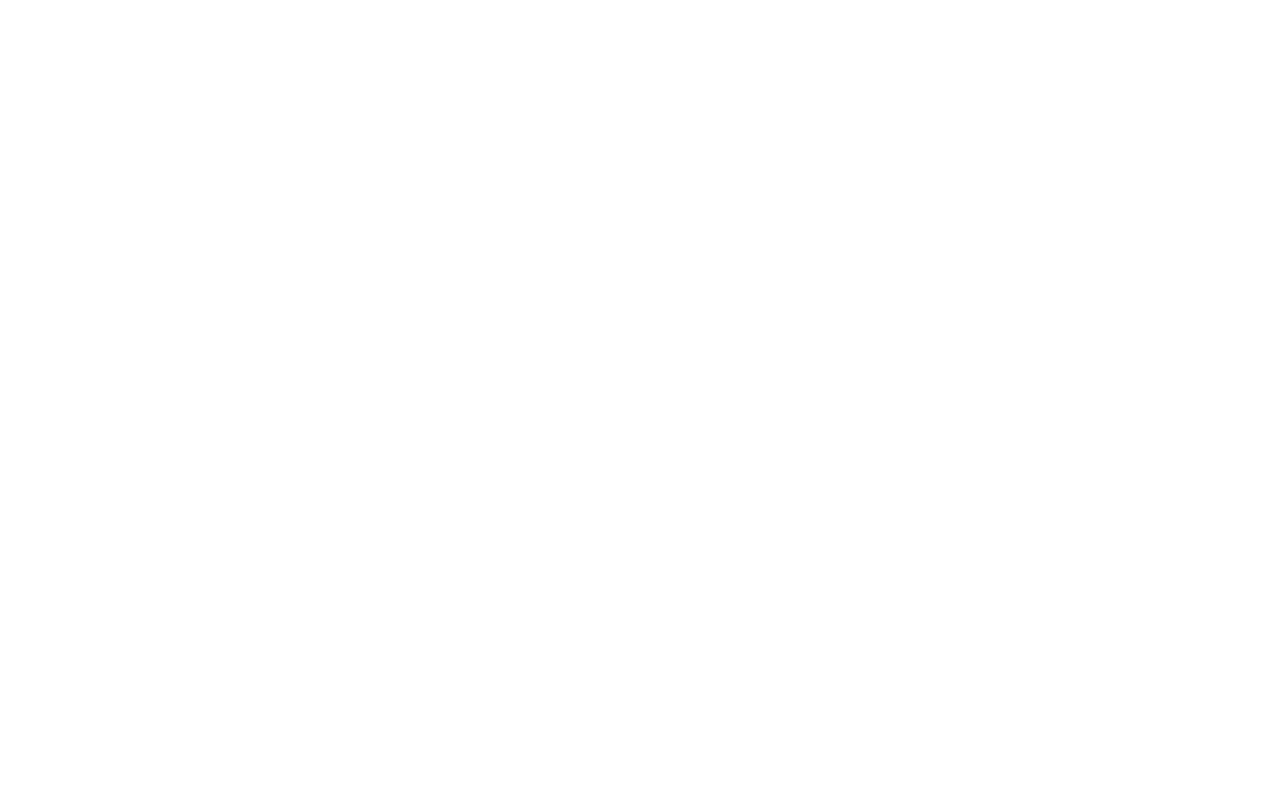
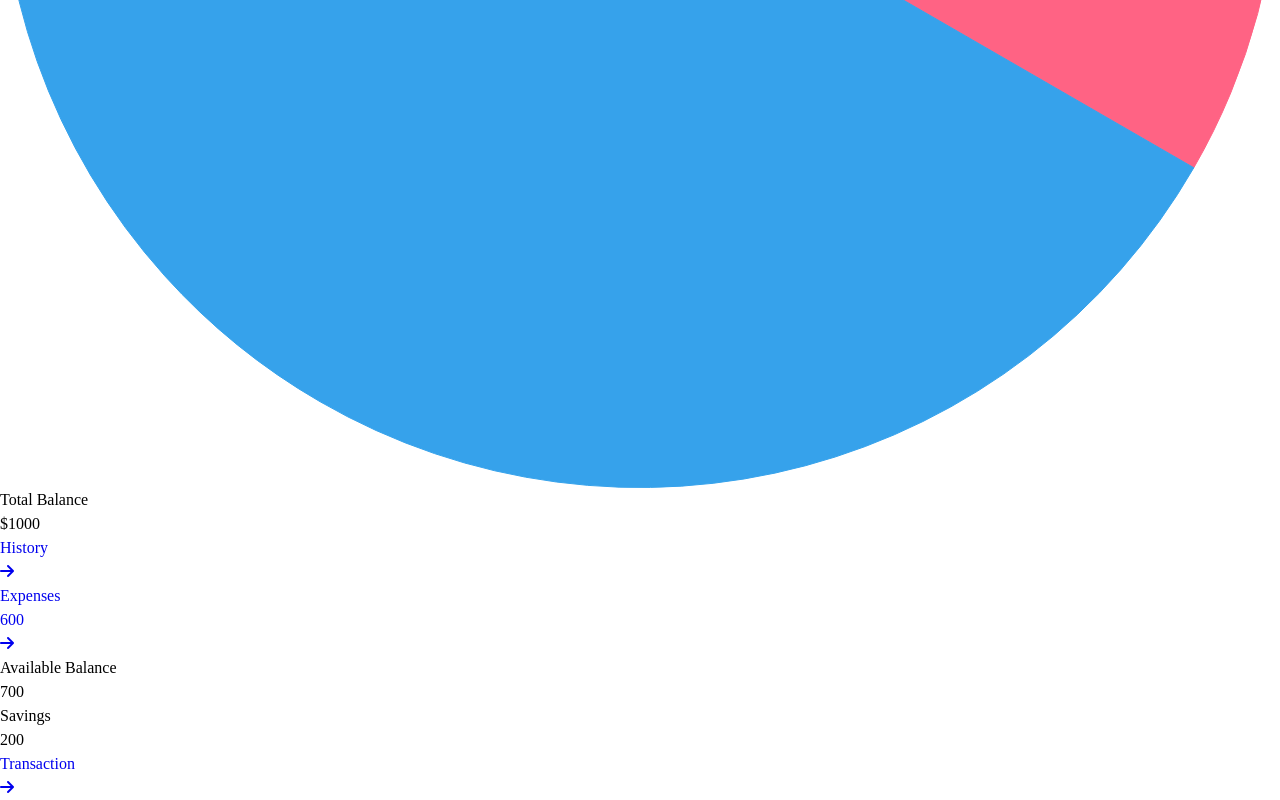
Before and after one commit to Steezy1416/BudgetCraft, a React (Create React App) app: page / in a window 1280 px wide. Shown: the part 880-1680 px from the top of the page. Before the commit the page ends 800 px from the top, so only its background shows below. Built offline with nearby package versions, Linux system fonts and the light colour scheme.

Commit message:
started working on the actual home page, installed graph.js, and created a the HomaPageLink component

```diff
--- a/package.json
+++ b/package.json
@@ -6,7 +6,9 @@
     "@testing-library/jest-dom": "^5.17.0",
     "@testing-library/react": "^13.4.0",
     "@testing-library/user-event": "^13.5.0",
+    "chart.js": "^4.4.0",
     "react": "^18.2.0",
+    "react-chartjs-2": "^5.2.0",
     "react-dom": "^18.2.0",
     "react-router-dom": "^6.16.0",
     "react-scripts": "5.0.1",
--- a/public/index.html
+++ b/public/index.html
@@ -14,6 +14,7 @@
       manifest.json provides metadata used when your web app is installed on a
       user's mobile device or desktop. See https://developers.google.com/web/fundamentals/web-app-manifest/
     -->
+    <script src="https://kit.fontawesome.com/2f7bf6f30a.js" crossorigin="anonymous"></script>
     <link rel="manifest" href="%PUBLIC_URL%/manifest.json" />
     <!--
       Notice the use of %PUBLIC_URL% in the tags above.
--- a/src/App.js
+++ b/src/App.js
@@ -1,12 +1,13 @@
 import { Route, RouterProvider, createBrowserRouter, createRoutesFromElements } from 'react-router-dom';
 import Root from './components/Root';
 import "./style.css"
+import HomePage from './pages/HomePage';
 
 
 const router = createBrowserRouter(
   createRoutesFromElements(
     <Route path='/' element={<Root/>}>
-      <Route index/>
+      <Route index element={<HomePage/>}/>
       <Route path='history'/>
       <Route path='expenses'/>
       <Route path='transaction'/>
--- /dev/null
+++ b/src/components/HomePageLink.js
@@ -0,0 +1,22 @@
+import { Link } from "react-router-dom";
+
+const HomePageLink = ({ title, ammount = "", isLink }) => {
+  return isLink ? (
+    <Link to={title.toLowerCase()}>
+      <p>{title}</p>
+      <div>
+        {ammount && <p>{ammount}</p>}
+        <span>
+          <i class="fa-solid fa-arrow-right"></i>
+        </span>
+      </div>
+    </Link>
+  ) : (
+    <div>
+      <p>{title}</p>
+      <p>{ammount}</p>
+    </div>
+  );
+};
+
+export default HomePageLink;
--- a/src/components/Root.js
+++ b/src/components/Root.js
@@ -8,7 +8,7 @@
     <>
       <header className="main-nav-header">
         <div
-          className={isNavOpen && "activeOverlay"}
+          className={`overlay ${isNavOpen || "hiddenOverlay"}`}
           onClick={() => setIsNavOpen(!isNavOpen)}
         ></div>
 
--- a/src/pages/HomePage.js
+++ b/src/pages/HomePage.js
@@ -1,8 +1,52 @@
+import { Pie } from "react-chartjs-2";
+import { Chart as ChartJS, ArcElement } from "chart.js";
+import { Link } from "react-router-dom";
+import HomePageLink from "../components/HomePageLink";
+
+ChartJS.register(ArcElement);
+
+const data = {
+  datasets: [
+    {
+      data: [1000, 1800, 200],
+      backgroundColor: [
+        "rgba(255, 99, 132)",
+        "rgba(54, 162, 235)",
+        "rgba(255, 206, 86)",
+      ],
+      borderWidth: 1,
+      borderColor: [
+        "rgba(255, 99, 132)",
+        "rgba(54, 162, 235)",
+        "rgba(255, 206, 86)",
+      ],
+    },
+  ],
+};
+
 const HomePage = () => {
-    return (
-        <>
-        </>
-    )
-}
+  return (
+    <>
+      <div className="graph-container">
+        <Pie data={data} options={{ events: [], animation: { duration: 0 } }} />
+        <div className="graph-summary">
+          <p className="graph-heading">Total Balance</p>
+          <p className="graph-total">$1000</p>
+        </div>
+      </div>
+      <div className="homePageLinkContainer">
+        <HomePageLink title={"History"} isLink={true} />
+        <HomePageLink title={"Expenses"} isLink={true} ammount={600} />
+        <HomePageLink
+          title={"Available Balance"}
+          isLink={false}
+          ammount={700}
+        />
+        <HomePageLink title={"Savings"} isLink={false} ammount={200} />
+        <HomePageLink title={"Transaction"} isLink={true} />
+      </div>
+    </>
+  );
+};
 
-export default HomePage
+export default HomePage;
--- a/src/style.css
+++ b/src/style.css
@@ -109,11 +109,17 @@
   transform: translateX(0);
 }
 
-.activeOverlay {
+.overlay {
   position: fixed;
   inset: 0;
   background-color: rgba(17, 17, 17, 0.8);
   backdrop-filter: saturate(180%) blur(20px);
+  visibility: visible;
+}
+
+.hiddenOverlay {
+  visibility: hidden;
+  transition: visibility 100ms;
 }
 
 .navLink {
```
Also changed, not shown: 1 other file (tests, documents, lock files or other folders).
